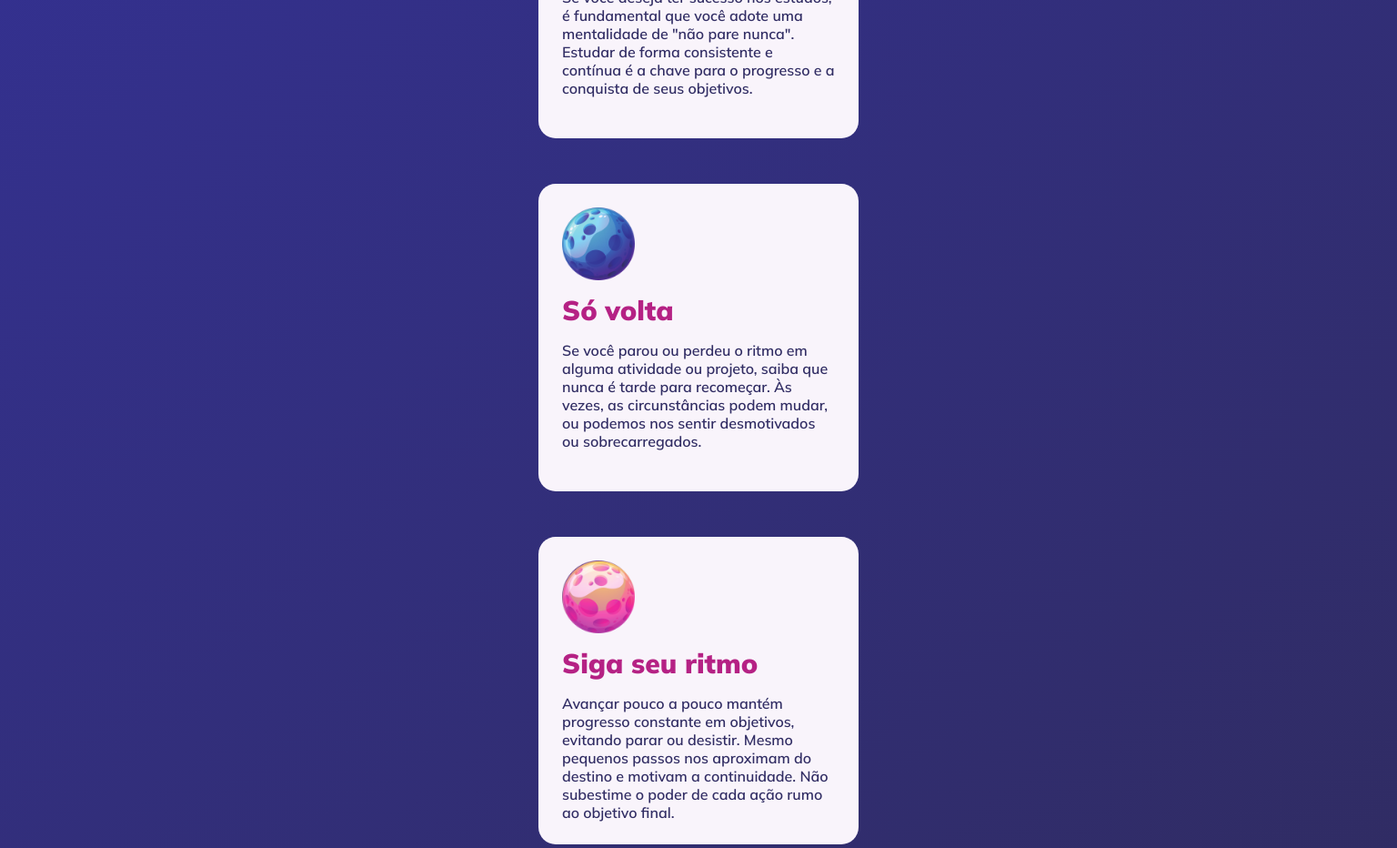
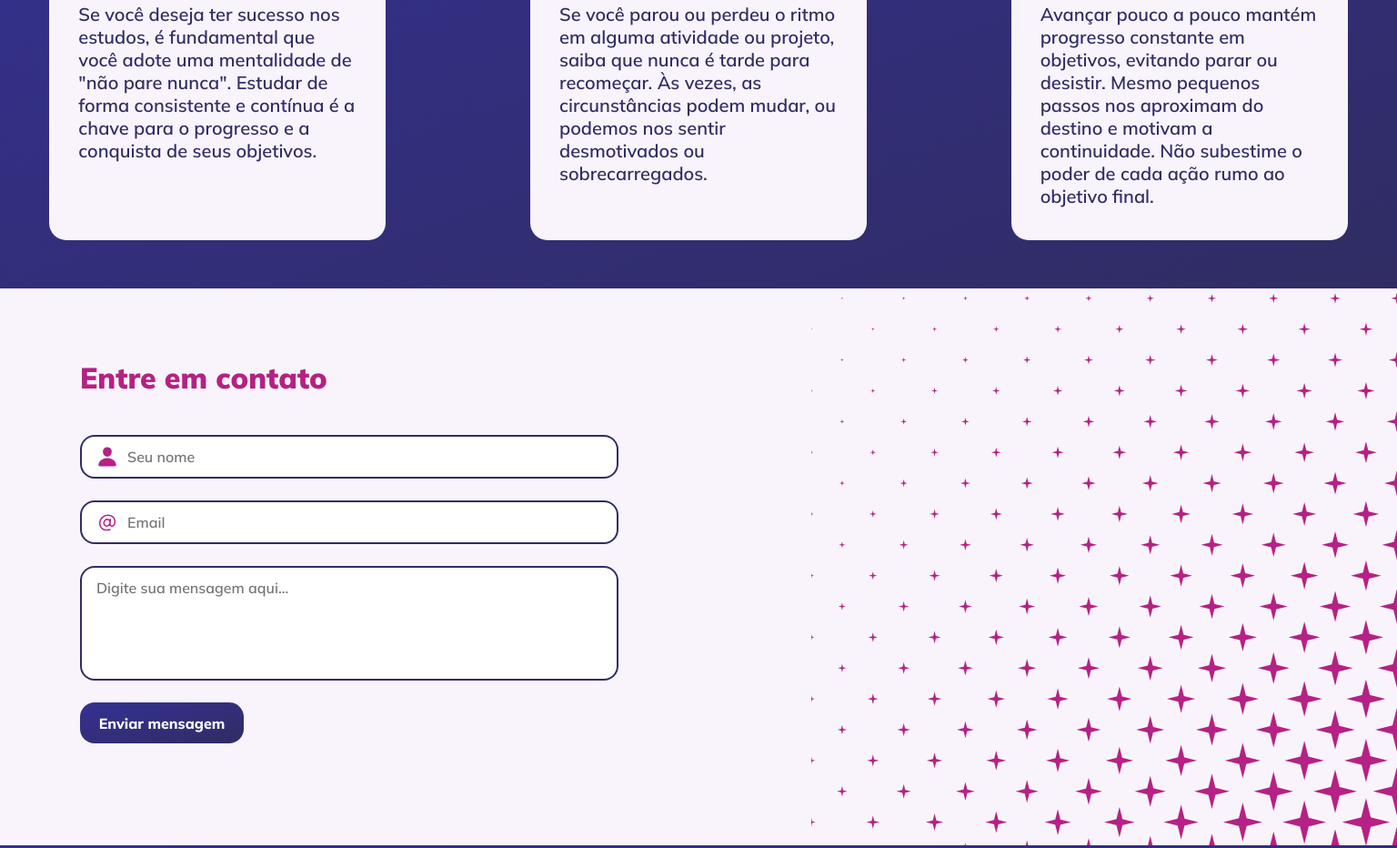
Before and after one commit to gustavonunesbispo/rocketseat-explore-unlimited-challenge, a plain HTML site: page index.html in a window 1536 px wide. Shown: the part 1290-2222 px from the top of the page at 91% size. Drawn offline with Linux system fonts and the light colour scheme.

Commit message:
adjust responsiveness

```diff
--- a/index.html
+++ b/index.html
@@ -42,6 +42,7 @@
      </section>
   </main>
 
+  <div class="contact-container">
     <section id="contact">
       <form>
         <h3>Entre em contato</h3>
@@ -64,6 +65,7 @@
       <img src="./images/star-bg-image.png" alt="Ilustração de diversas estrelas">
     </div>
 
+  </div>
     <footer>
       <p>&copy; 2023 - Rocketseat Explorer</p>
     </footer>
--- a/style.css
+++ b/style.css
@@ -132,7 +132,6 @@ fieldset {
   display: inline-block;
 }
 
-
 input {
   border-radius: 1.6rem;
   border: .2rem solid var(--color--border--purple);
@@ -175,3 +174,42 @@ footer {
 footer p {
   color: var(--color--subtitle--white);
 }
+
+@media (min-width: 1430px) {
+  p {
+    font-size: 2rem;
+  }
+
+  #cards {
+    display: grid;
+    grid-template-rows: none;
+    grid-template-columns: repeat(3, 1fr);
+    justify-items: center;
+  }
+
+  .card {
+    width: 37rem;
+    height: 45rem;
+    padding: 3.2rem;
+  }
+
+  .card img {
+    width: 9rem;
+    height: 9rem;
+  }
+
+  .stars {
+    display: flex;
+    justify-content: flex-end
+  }
+
+  .contact-container {
+    display: grid;
+    grid-template-columns: repeat(2, 1fr);
+  }
+
+  input {
+    width: 59.2rem;
+  }
+
+}
```
